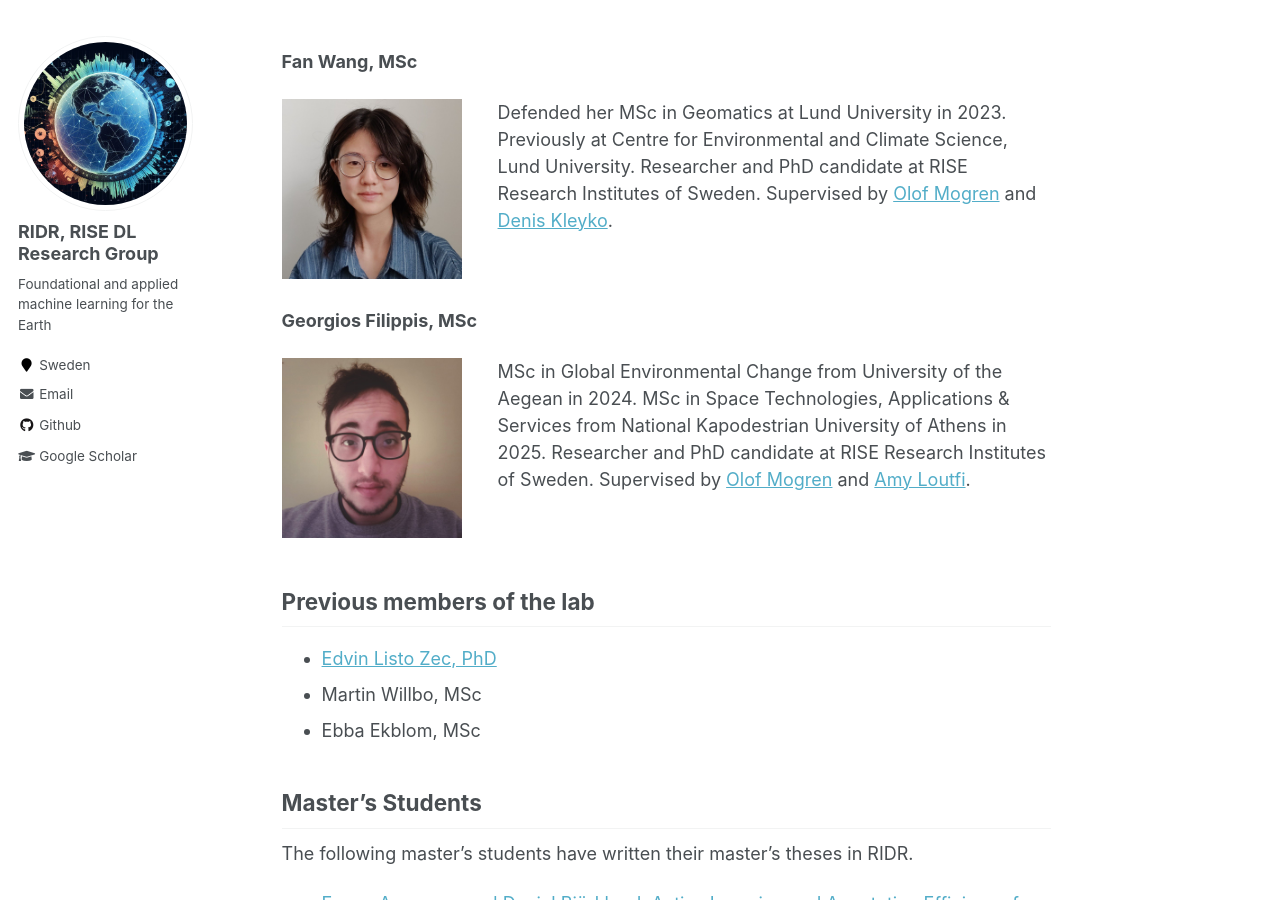
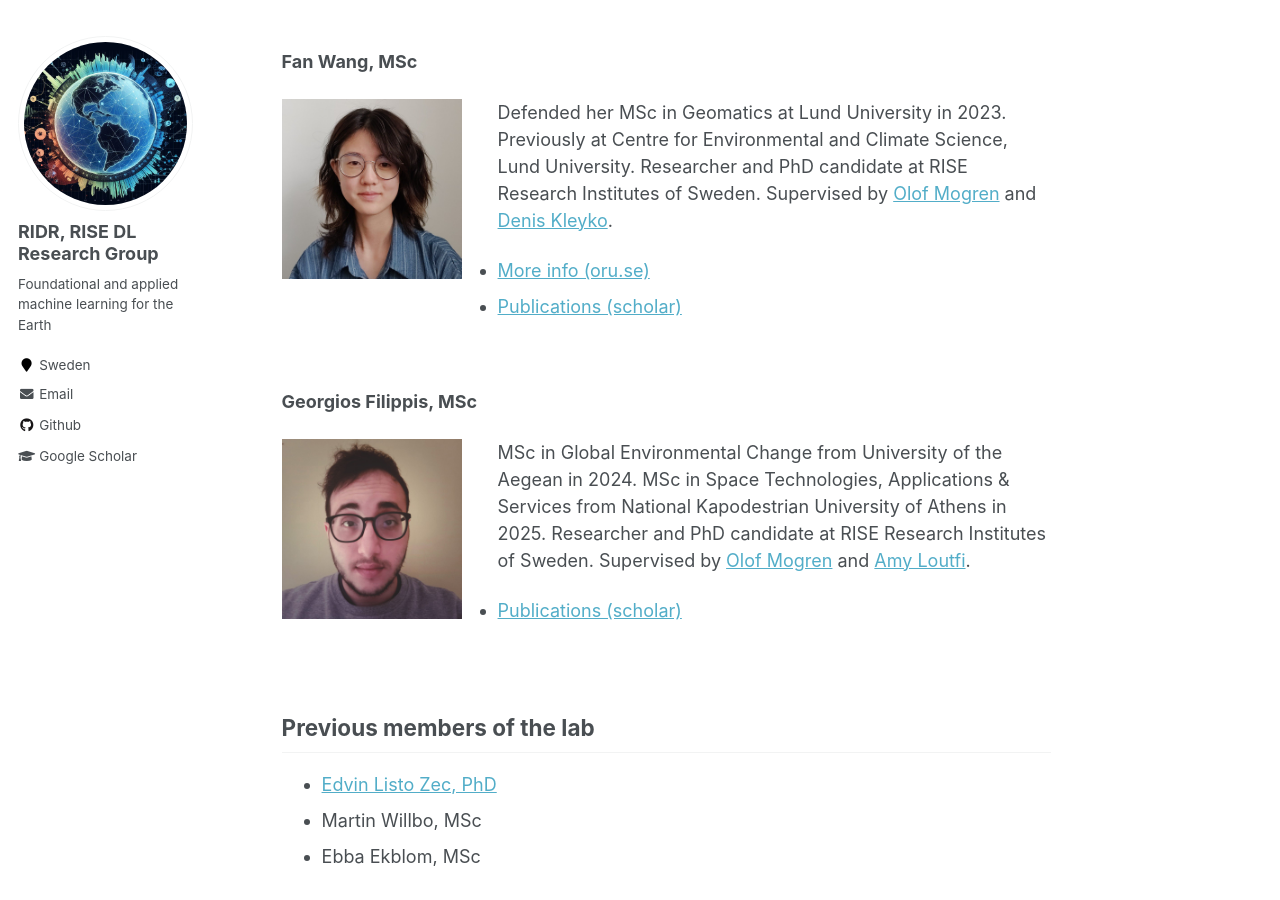
Before and after one commit to ridr-se/ridr-se.github.io, a Jekyll site: the page built from _pages/people.md, in a window 1280 px wide and 900 px high, scrolled down 2099 px. Built offline with Jekyll 4.4.1, drawn with Linux system fonts in a browser that asks for light colours.

Commit message:
scholar links. and fan's researcher profile.

```diff
--- a/_pages/people.md
+++ b/_pages/people.md
@@ -21,7 +21,7 @@ Co-founder of [Climate AI Nordics](https://climateainordics.com/).
 Olof develops and investigates machine learning based solutions to problems related to the environment and climate change. This includes stream flow forecasting, soundscape analysis for biodiversity monitoring, and AI for circular business models.
 
 * [More info (researcher profile)](https://mogren.one/)
-* [Publications (scholar)](https://scholar.google.se/citations?user=m_n28oAAAAAJ)
+* [Publications (scholar)](https://scholar.google.com/citations?user=m_n28oAAAAAJ)
 
 <br break="all" />
 
@@ -93,6 +93,9 @@ Previously at Centre for Environmental and Climate Science, Lund University.
 Researcher and PhD candidate at RISE Research Institutes of Sweden.
 Supervised by [Olof Mogren](https://mogren.ml/) and [Denis Kleyko](https://www.oru.se/english/employee/denis_kleyko).
 
+* [More info (oru.se)](https://www.oru.se/english/employee/fan_wang)
+* [Publications (scholar)](https://scholar.google.com/citations?user=GyUuge0AAAAJ)
+
 <br break="all" />
 
 **Georgios Filippis, MSc**
@@ -103,6 +106,8 @@ MSc in Global Environmental Change from University of the Aegean in 2024.
 MSc in Space Technologies, Applications & Services from National Kapodestrian University of Athens in 2025.
 Researcher and PhD candidate at RISE Research Institutes of Sweden.
 Supervised by [Olof Mogren](https://mogren.ml/) and [Amy Loutfi](https://www.oru.se/english/employee/amy_loutfi).
+
+* [Publications (scholar)](https://scholar.google.com/citations?user=DXymmlsAAAAJ)
 
 <br break="all" />
 
```
Also changed, not shown: _pages/about.md (+1 -1 lines).
